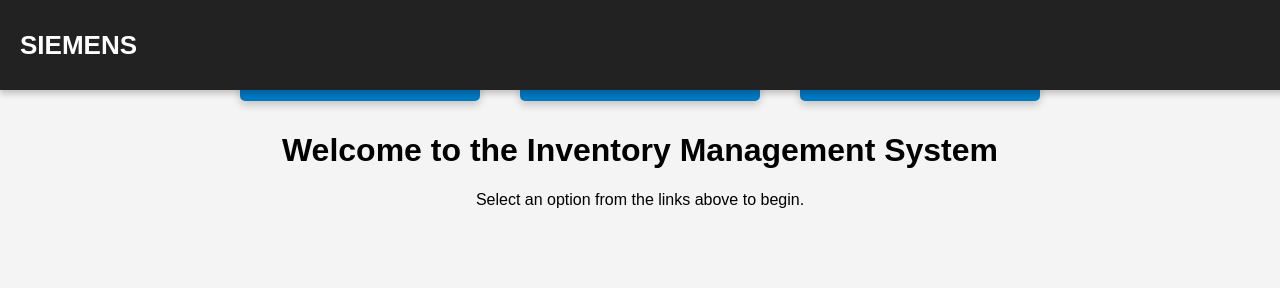
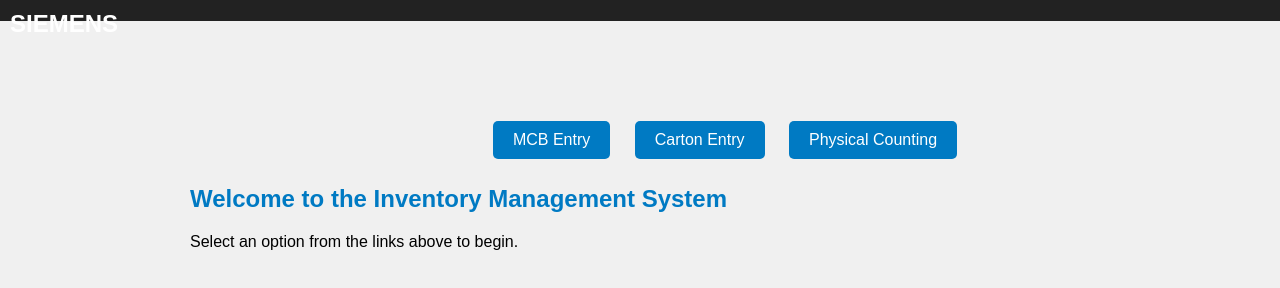
Before and after one commit to krushnaharde123/Inventory-entry, a plain HTML site: page index.html in a window 1280 px wide. Drawn offline with Linux system fonts and the light colour scheme.

Commit message:
Update styles.css

```diff
--- a/styles.css
+++ b/styles.css
@@ -1,88 +1,58 @@
-/* General Styles */
 body {
     font-family: Arial, sans-serif;
     margin: 0;
     padding: 0;
-    background-color: #f4f4f4;
+    background-color: #f0f0f0; /* Lighter background */
 }
 
-/* Header Styling */
 .header {
-    background-color: #222;
+    background-color: #222; /* Revert to previous sidebar color */
     color: #fff;
-    padding: 15px 20px;
-    text-align: left;
-    position: fixed;
-    width: 100%;
-    top: 0;
-    left: 0;
-    z-index: 1000;
-    box-shadow: 0px 4px 6px rgba(0, 0, 0, 0.2);
-    height: 60px; /* Restored original header size */
-    display: flex;
-    align-items: center; /* Keep header contents aligned */
+    padding: 10.5px 0; /* Increased by 5% */
+    text-align: left; /* Align header content to the left */
+    position: relative; /* Needed for absolute positioning of the logo */
 }
 
 .header .logo {
-    font-size: 26px;
+    font-size: 24px;
     font-weight: bold;
-    color: #fff; /* Logo color changed to white */
+    position: absolute; /* Position the logo in the corner */
+    top: 10px;
+    left: 10px;
+    color: #fff; /* Logo color same as sidebar */
 }
 
-/* Prevent homepage overlap */
-.content {
-    margin-top: 80px;
-    text-align: center;
+.header nav ul {
+    list-style: none;
+    margin: 0;
+    padding: 0;
+    text-align: center; /* Center the navigation items */
 }
 
-/* Homepage Links */
-.homepage-links {
-    display: flex;
-    justify-content: center;
-    flex-wrap: wrap;
-    gap: 20px;
-    margin-top: 50px;
+.header nav ul li {
+    display: inline;
+    margin-right: 10px;
 }
 
-.homepage-links a {
-    display: inline-block;
-    padding: 18px 25px;
-    font-size: 18px;
-    font-weight: bold;
-    background-color: #007ac3;
-    color: white;
+.header nav ul li a {
+    color: #fff;
     text-decoration: none;
-    border-radius: 10px;
-    transition: all 0.3s ease-in-out;
-    box-shadow: 0 4px 8px rgba(0, 0, 0, 0.2);
-    min-width: 200px;
-    text-align: center;
+    padding: 8px 12px;
+    border-radius: 5px;
+    background-color: #005ca3; /* Slightly darker blue for nav items */
 }
 
-.homepage-links a:hover {
-    background-color: #005ca3;
-    transform: translateY(-3px);
+.header nav ul li a:hover {
+    background-color: #004a80; /* Even darker on hover */
 }
 
-/* Container Styling */
-.container {
-    background-color: #fff;
-    border-radius: 10px;
-    box-shadow: 0 4px 8px rgba(0, 0, 0, 0.1);
-    padding: 30px;
-    margin: auto;
-    max-width: 800px;
-    text-align: center;
-}
-
-/* Sidebar Styles */
 .sidebar {
-    background-color: #222;
+    background-color: #222; /* Revert to previous sidebar color */
     color: #fff;
     height: 100vh;
     padding: 15px;
     position: fixed;
-    width: 150px;
+    width: 150px; /* Reduce sidebar size by 25% (200px * 0.75 = 150px) */
 }
 
 .sidebar ul {
@@ -100,14 +70,25 @@ body {
     text-decoration: none;
 }
 
-/* Main Content for Other Pages */
-.main-content {
-    margin-left: 170px;
+.content {
+    margin-left: 170px; /* Adjust content margin based on new sidebar width */
     padding: 20px;
-    margin-top: 60px;
+    margin-top: 60px; /* Added margin to push content down */
 }
 
-/* Forms and Inputs */
+.container {
+    background-color: #fff;
+    border-radius: 5px;
+    box-shadow: 0 2px 4px rgba(0, 0, 0, 0.1);
+    padding: 20px;
+}
+
+h1 {
+    font-size: 24px;
+    margin-bottom: 20px;
+    color: #007ac3; /* Siemens blue for headings */
+}
+
 .form-group {
     margin-bottom: 15px;
 }
@@ -128,9 +109,8 @@ select {
     width: 100%;
 }
 
-/* Buttons */
 button {
-    background-color: #00a651;
+    background-color: #00a651; /* Siemens green */
     border: none;
     border-radius: 4px;
     color: white;
@@ -141,10 +121,9 @@ button {
 }
 
 button:hover {
-    background-color: #008037;
+    background-color: #008037; /* Darker green on hover */
 }
 
-/* Tables */
 table {
     border-collapse: collapse;
     margin-top: 20px;
@@ -164,18 +143,15 @@ th {
     background-color: #f2f2f2;
 }
 
-/* Action Buttons */
 .action-buttons {
     margin-top: 20px;
 }
 
-/* Highlight for Last Table Row */
 #entry-table tbody tr:last-child,
 #carton-entry-table tbody tr:last-child {
     border: 2px solid #4CAF50;
 }
 
-/* Tabs */
 .tab-content {
     display: none;
     padding: 10px 0;
@@ -196,7 +172,7 @@ th {
     background-color: #bbb;
 }
 
-/* Loading Indicator */
+/* Loading indicator styles */
 #loading-indicator {
     display: none;
     text-align: center;
```
